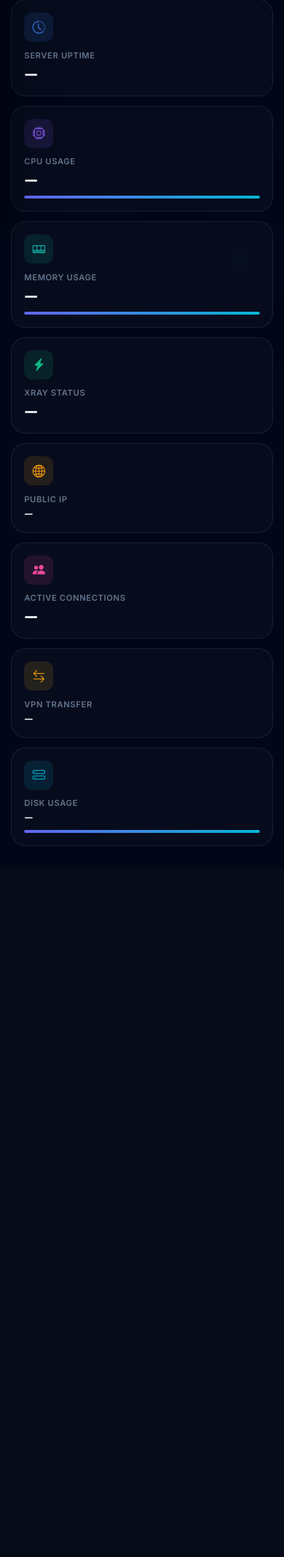
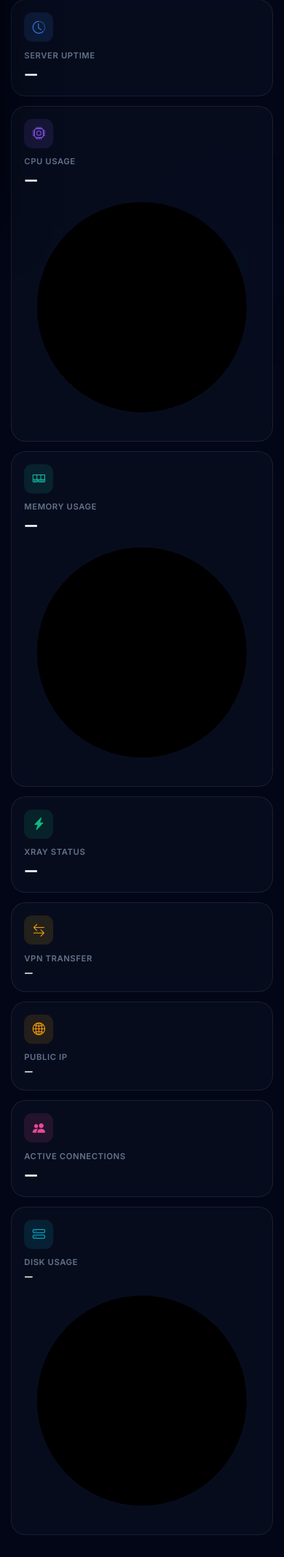
Before and after one commit to Anuradhapumudu/CeylonProxy, a Flask app: template panel/templates/dashboard.html in a window 390 px wide. Shown: the part 559-2692 px from the top of the page at 73% size. Before the commit the page ends 1718 px from the top, so only its background shows below. Run offline with Flask 3, Linux system fonts and the light colour scheme; the template is opened without the code that fills it, so the values that code supplies are empty; parts of the project's set-up code (start-up, migrations or seed data) failed here and were passed over; some libraries are stand-ins or nearby versions.

Commit message:
feat: Enhanced stats grid with SVG radial progress circles and responsive layout

```diff
--- a/panel/templates/dashboard.html
+++ b/panel/templates/dashboard.html
@@ -87,47 +87,94 @@
 
             <div class="stats-grid" id="statsGrid">
                 <div class="stat-card">
+                    <div class="stat-header-row">
+                        <div>
                             <div class="stat-icon blue"><i class="bi bi-clock-history"></i></div>
                             <div class="stat-label">Server Uptime</div>
                             <div class="stat-value" id="statUptime">—</div>
                         </div>
+                    </div>
+                </div>
                 <div class="stat-card">
+                    <div class="stat-header-row">
+                        <div>
                             <div class="stat-icon purple"><i class="bi bi-cpu"></i></div>
                             <div class="stat-label">CPU Usage</div>
                             <div class="stat-value" id="statCpu">—</div>
-                    <div class="stat-bar"><div class="stat-bar-fill" id="cpuBar"></div></div>
+                        </div>
+                        <div class="circle-wrap">
+                            <svg viewBox="0 0 36 36">
+                                <path class="circle-bg" d="M18 2 a 16 16 0 1 1 0 32 a 16 16 0 1 1 0 -32"/>
+                                <path class="circle-progress" id="cpuRing" stroke="#8b5cf6" stroke-dasharray="0, 100" d="M18 2 a 16 16 0 1 1 0 32 a 16 16 0 1 1 0 -32"/>
+                            </svg>
+                        </div>
+                    </div>
                 </div>
                 <div class="stat-card">
+                    <div class="stat-header-row">
+                        <div>
                             <div class="stat-icon teal"><i class="bi bi-memory"></i></div>
                             <div class="stat-label">Memory Usage</div>
                             <div class="stat-value" id="statMem">—</div>
-                    <div class="stat-bar"><div class="stat-bar-fill" id="memBar"></div></div>
+                        </div>
+                        <div class="circle-wrap">
+                            <svg viewBox="0 0 36 36">
+                                <path class="circle-bg" d="M18 2 a 16 16 0 1 1 0 32 a 16 16 0 1 1 0 -32"/>
+                                <path class="circle-progress" id="memRing" stroke="#10b981" stroke-dasharray="0, 100" d="M18 2 a 16 16 0 1 1 0 32 a 16 16 0 1 1 0 -32"/>
+                            </svg>
+                        </div>
+                    </div>
                 </div>
                 <div class="stat-card">
+                    <div class="stat-header-row">
+                        <div>
                             <div class="stat-icon green"><i class="bi bi-lightning-charge-fill"></i></div>
                             <div class="stat-label">Xray Status</div>
                             <div class="stat-value" id="statXray">—</div>
                         </div>
+                    </div>
+                </div>
+                <div class="stat-card span-2">
+                    <div class="stat-header-row">
+                        <div>
+                            <div class="stat-icon gold"><i class="bi bi-arrow-left-right"></i></div>
+                            <div class="stat-label">VPN Transfer</div>
+                            <div class="stat-value small" id="statTransfer">—</div>
+                        </div>
+                    </div>
+                </div>
                 <div class="stat-card">
+                    <div class="stat-header-row">
+                        <div>
                             <div class="stat-icon orange"><i class="bi bi-globe2"></i></div>
                             <div class="stat-label">Public IP</div>
                             <div class="stat-value small" id="statIP">—</div>
                         </div>
+                    </div>
+                </div>
                 <div class="stat-card">
+                    <div class="stat-header-row">
+                        <div>
                             <div class="stat-icon pink"><i class="bi bi-people-fill"></i></div>
                             <div class="stat-label">Active Connections</div>
                             <div class="stat-value" id="statConns">—</div>
                         </div>
-                <div class="stat-card">
-                    <div class="stat-icon gold"><i class="bi bi-arrow-left-right"></i></div>
-                    <div class="stat-label">VPN Transfer</div>
-                    <div class="stat-value small" id="statTransfer">—</div>
                     </div>
-                <div class="stat-card">
+                </div>
+                <div class="stat-card span-2">
+                    <div class="stat-header-row">
+                        <div>
                             <div class="stat-icon cyan"><i class="bi bi-hdd-stack"></i></div>
                             <div class="stat-label">Disk Usage</div>
                             <div class="stat-value small" id="statDisk">—</div>
-                    <div class="stat-bar"><div class="stat-bar-fill" id="diskBar"></div></div>
+                        </div>
+                        <div class="circle-wrap">
+                            <svg viewBox="0 0 36 36">
+                                <path class="circle-bg" d="M18 2 a 16 16 0 1 1 0 32 a 16 16 0 1 1 0 -32"/>
+                                <path class="circle-progress" id="diskRing" stroke="#06b6d4" stroke-dasharray="0, 100" d="M18 2 a 16 16 0 1 1 0 32 a 16 16 0 1 1 0 -32"/>
+                            </svg>
+                        </div>
+                    </div>
                 </div>
             </div>
         </div>
@@ -638,14 +685,18 @@
         const data = await api('/api/stats');
         if (!data) return;
         document.getElementById('statUptime').textContent = data.uptime || '—';
+
         const cpuPct = data.cpu_pct || 0;
         document.getElementById('statCpu').textContent = cpuPct + '%';
-        document.getElementById('cpuBar').style.width = cpuPct + '%';
-        document.getElementById('cpuBar').style.background = cpuPct > 80 ? '#ef4444' : cpuPct > 50 ? '#f59e0b' : '#8b5cf6';
-        document.getElementById('statMem').textContent = data.mem_pct ? data.mem_pct + '%' : '—';
-        document.getElementById('memBar').style.width = (data.mem_pct || 0) + '%';
-        document.getElementById('memBar').style.background = data.mem_pct > 80 ? '#ef4444' : data.mem_pct > 50 ? '#f59e0b' : '#10b981';
-        const xrayEl = document.getElementById('statXray');
+        const cpuRing = document.getElementById('cpuRing');
+        if(cpuRing) cpuRing.setAttribute('stroke-dasharray', `${cpuPct}, 100`);
+
+        const memPct = data.mem_pct || 0;
+        document.getElementById('statMem').textContent = memPct ? memPct + '%' : '—';
+        const memRing = document.getElementById('memRing');
+        if(memRing) memRing.setAttribute('stroke-dasharray', `${memPct}, 100`);
+
+        xrayEl = document.getElementById('statXray');
         xrayEl.textContent = data.xray_status || '—';
         xrayEl.className = 'stat-value ' + (data.xray_status === 'ACTIVE' ? 'text-green' : 'text-red');
         document.getElementById('statIP').textContent = data.public_ip || '—';
```
Lines whose indentation alone changed are shown as unchanged.
